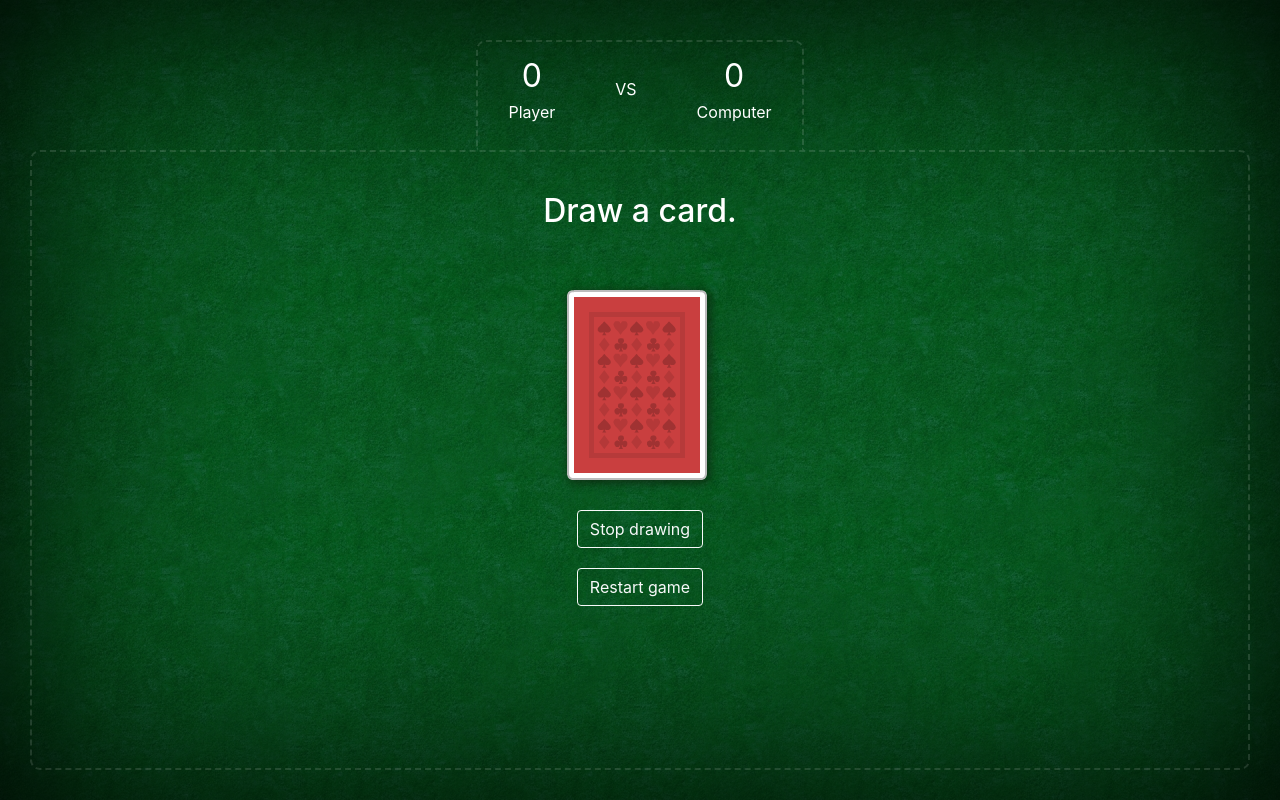
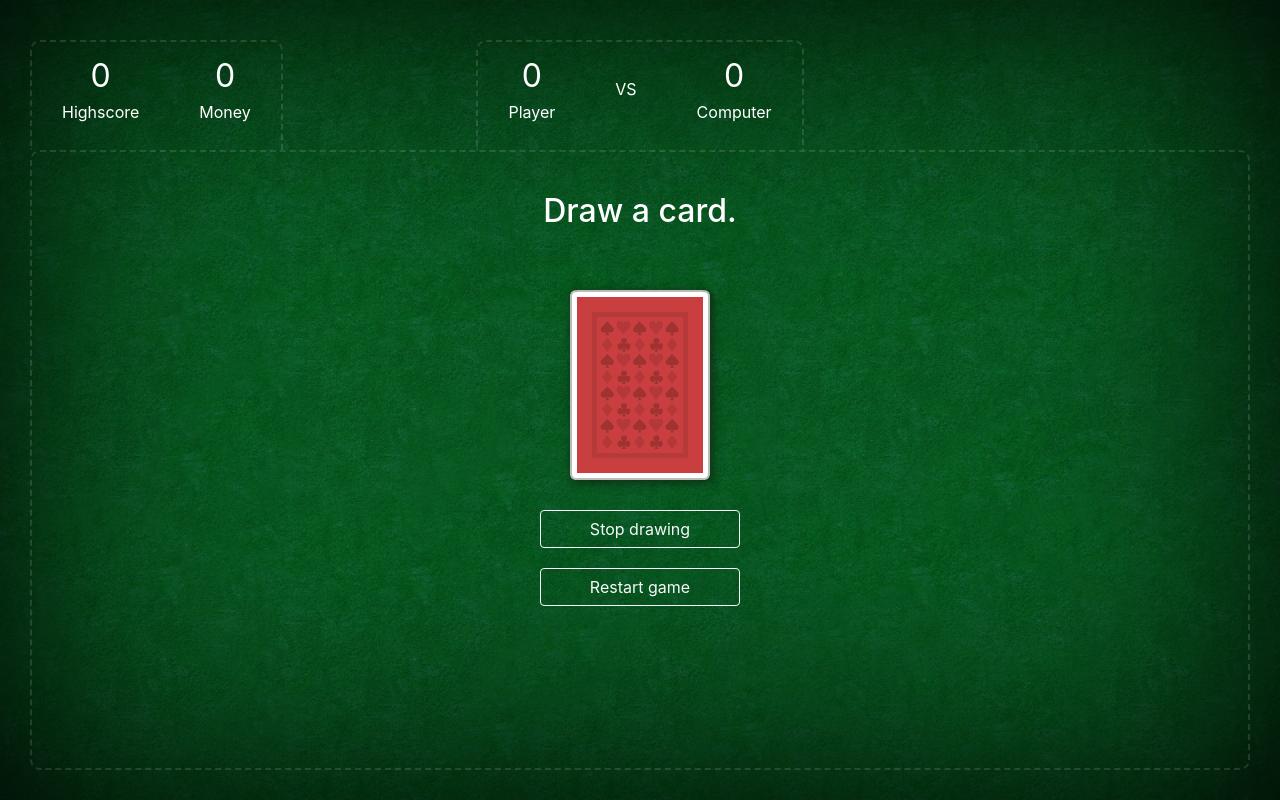
Before and after one commit to RenV123/js-blackjack-card-game, a plain HTML site: page index.html in a window 1280 px wide. Drawn offline with nearby package versions, Linux system fonts and the light colour scheme.

Commit message:
Add highscore and money elements.

```diff
--- a/css/style.css
+++ b/css/style.css
@@ -9,12 +9,14 @@
 
 .game-container-cards {
   display: flex;
+  justify-content: space-around;
 }
 
 .game-container {
   display: flex;
   flex-direction: column;
   justify-content: center;
+  width: 50vw;
 }
 
 h2 {
@@ -31,10 +33,13 @@ h2 {
   transition: left 0.25s ease-in, top 0.25s ease-in;
 }
 
+.cards-container {
+  display: flex;
+  justify-content: center;
+}
 .card-body {
-  width: 150px;
-  height: 230px;
   position: relative;
+  width: 180px;
 }
 
 .deck .card-body .card-image:hover {
@@ -52,12 +57,17 @@ h2 {
 }
 
 .score-container {
-  display: flex;
-  justify-content: center;
+  display: grid;
+  justify-items: center;
+  justify-content: space-between;
   margin-top: 5vh;
+  grid-template-columns: minmax(300px, 25%) 50% 25%;
+  grid-template-rows: auto;
+  grid-template-areas: 'stats scores .';
 }
 
 .score-container-inner {
+  grid-area: scores;
   display: flex;
   border-style: dashed;
   border-width: 2px;
@@ -75,8 +85,7 @@ h2 {
   text-align: center;
 }
 
-.player-score,
-.computer-score {
+.score-title {
   font-size: 2rem;
   margin-bottom: 0rem;
 }
@@ -85,8 +94,37 @@ h2 {
   padding-top: 35px;
 }
 
+.player-stats-container {
+  grid-area: stats;
+  justify-self: start;
+  display: flex;
+  border-style: dashed;
+  border-width: 2px;
+  border-radius: 10px 10px 0px 0px;
+  border-color: var(--game-bg-border-color);
+  border-bottom: none;
+  margin: 0px 30px;
+  color: var(--text-color);
+}
+
+.player-stats-container > * {
+  margin: 10px 30px 10px 30px;
+  text-align: center;
+}
+
 .btn {
-  margin: 10px 180px;
+  width: 200px;
+  margin: 10px;
+}
+
+.button-container {
+  display: flex;
+  justify-content: center;
+}
+
+.button-container-inner {
+  display: flex;
+  flex-direction: column;
 }
 
 .dynamic-wallpaper {
@@ -99,6 +137,7 @@ h2 {
   /* min-height: -webkit-fill-available; */
   background-image: url('../Assets/background-green.jpg');
   box-shadow: inset 0 0 100vw black;
+  min-width: 650px;
 }
 
 html {
--- a/index.html
+++ b/index.html
@@ -16,16 +16,26 @@
 <body>
     <div class="dynamic-wallpaper">
         <div class="score-container">
+            <div class="player-stats-container">
+                <div class="player-highscore-container">
+                    <p class="player-highscore score-title" id="player-highscore">0</p>
+                    <p>Highscore</p>
+                </div>
+                <div class="player-money-container">
+                    <p class="player-money score-title" id="player-money">0</p>
+                    <p>Money</p>
+                </div>
+            </div>
             <div class="score-container-inner">
                 <div class="player-score-container">
-                    <p class="player-score" id="player-score">0</p>
+                    <p class="player-score score-title" id="player-score">0</p>
                     <p>Player</p>
                 </div>
                 <div class="vs-score-container">
                     <p>VS</p>
                 </div>
                 <div class="computer-score-container">
-                    <p class="computer-score" id="computer-score">0</p>
+                    <p class="computer-score score-title" id="computer-score">0</p>
                     <p>Computer</p>
                 </div>
             </div>
@@ -35,24 +45,28 @@
                 <div class="game-container">
                     <h2 id="game-title">Draw a card</h2>
                     <div class="game-container-cards">
-                        <div id="player-cards">
+                        <div class="cards-container" id="player-cards">
                             <div class="card-body" id="player-cards-container"></div>
                         </div>
-                        <div class="deck" id="deck-cards">
+                        <div class="deck cards-container" id="deck-cards">
                             <div class="card-body">
                                 <img class="card-image" src="./Assets/Cards/cardBack_red4.png" alt="card back">
                             </div>
                         </div>
-                        <div id="computer-cards">
+                        <div class="cards-container" id="computer-cards">
                             <div class="card-body" id="computer-cards-container"></div>
                         </div>
                     </div>
+                    <div class="button-container">
+                        <div class="button-container-inner">
                             <button type="button" class="btn btn-outline-light" id="stop-button">
                                 Stop drawing
                             </button>
                             <button type="button" class="btn btn-outline-light" id="restart-button">
                                 Restart game
                             </button>
+                        </div>
+                    </div>
                 </div>
             </div>
         </div>
--- a/script.js
+++ b/script.js
@@ -20,6 +20,9 @@
     placeCard: './Assets/Audio/cardPlace1.ogg',
     slideCard: './Assets/Audio/cardSlide3.ogg',
   };
+
+  const setTimeoutPromise = (ms) =>
+    new Promise((resolve) => setTimeout(resolve, ms));
 
   /**
    * Builds an array of card objects with a suit, name, url and score parameter.
@@ -74,13 +77,6 @@
 
     moveCardsToDeck(playerCardsContainer);
     moveCardsToDeck(computerCardsContainer);
-    /*while (playerCardsContainer.firstChild) {
-      playerCardsContainer.removeChild(playerCardsContainer.lastChild);
-    }*/
-
-    /*while (computerCardsContainer.firstChild) {
-      computerCardsContainer.removeChild(computerCardsContainer.lastChild);
-    }*/
 
     titleElement.innerHTML = 'Draw a card.';
     computerScoreElement.innerHTML = computerScore;
@@ -228,14 +224,21 @@
     }
   };
 
+  /**
+   * Moves all the cards to the deck and removes them from the game
+   * @param {HTMLElement} container
+   */
   const moveCardsToDeck = (container) => {
     let length = container.children.length;
 
     let targetElement = document.querySelector(
       '#deck-cards > .card-body > .card-image'
     );
+
+    let promises = [];
     for (let i = length - 1; i >= 0; i--) {
-      setTimeout(() => {
+      let promise = setTimeoutPromise(250 * (length - i + 1));
+      promise.then(() => {
         let offsetTop =
           targetElement.getBoundingClientRect().top -
           container.getBoundingClientRect().top;
@@ -246,8 +249,19 @@
         container.children[i].style.left = `${offsetLeft}px`;
         container.children[i].style.zIndex = length - i + 1;
         playSound('slideCard');
-      }, 250 * (length - i + 1));
+      });
+      promises.push(promise);
     }
+
+    let lastPromise = setTimeoutPromise(500 * length);
+    lastPromise.then(() => {
+      //When all cards have been moved delete them.
+      Promise.allSettled(promises).then(() => {
+        while (container.firstChild) {
+          container.removeChild(container.lastChild);
+        }
+      });
+    });
   };
 
   function offset(el) {
```
Lines whose indentation alone changed are shown as unchanged.
